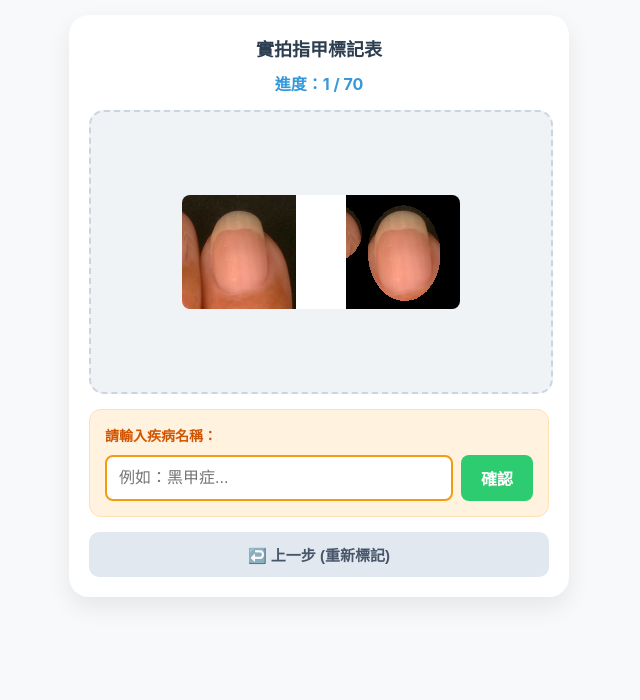
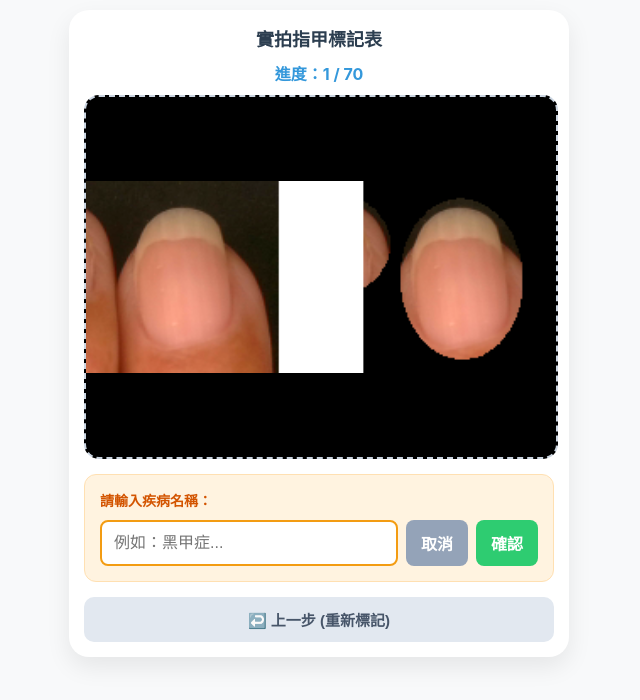
Before and after one commit to jacky473/Go-and-No-Go, a plain HTML site: page test.html in a window 1280 px wide. Both pictures are taken after a click on the button "其他 (自訂)". Shown: the whole page, without its empty margins (321-961 px from the left). Drawn offline with Linux system fonts and the light colour scheme.

Commit message:
Update test.html

```diff
--- a/test.html
+++ b/test.html
@@ -5,7 +5,6 @@
     <meta name="viewport" content="width=device-width, initial-scale=1.0, maximum-scale=1.0, user-scalable=no">
     <title>居家指甲健康監測系統 – 實拍指甲標記表</title>
 
-    <!-- 載入 Firebase v10 模組 -->
     <script type="module">
         import { initializeApp } from "https://www.gstatic.com/firebasejs/10.7.1/firebase-app.js";
         import { getFirestore, collection, addDoc, serverTimestamp } from "https://www.gstatic.com/firebasejs/10.7.1/firebase-firestore.js";
@@ -46,28 +45,29 @@
             flex-direction: column;
             align-items: center;
             min-height: 100vh;
-            padding: 15px 10px;
+            padding: 10px;
             box-sizing: border-box;
-            touch-action: manipulation; /* 防止手機點擊時雙擊放大 */
+            touch-action: manipulation;
         }
         .container {
             width: 100%;
             max-width: 500px;
             background: var(--card);
-            padding: 20px;
+            padding: 15px;
             border-radius: 20px;
             box-shadow: 0 10px 25px rgba(0,0,0,0.08);
             text-align: center;
             box-sizing: border-box;
         }
         h2 { margin-top: 0; margin-bottom: 10px; color: #2c3e50; font-size: 18px; }
-        .progress-text { font-size: 16px; font-weight: bold; color: var(--primary); margin-bottom: 15px; }
+        .progress-text { font-size: 16px; font-weight: bold; color: var(--primary); margin-bottom: 10px; }
 
-        /* 圖片區域 */
+        /* 放大後的圖片區域 */
         .img-box {
             width: 100%;
-            height: 280px;
-            background: #f0f3f6;
+            height: 45vh; /* 動態抓取螢幕高度的 45% */
+            min-height: 350px; /* 確保最小高度 */
+            background: #000; /* 改用黑色底，讓指甲對比更清楚 */
             border: 2px dashed #cbd5e1;
             border-radius: 15px;
             display: flex;
@@ -77,10 +77,9 @@
             margin-bottom: 15px;
         }
         .img-box img {
-            max-width: 100%;
-            max-height: 100%;
+            width: 100%;
+            height: 100%;
             object-fit: contain;
-            border-radius: 8px;
         }
 
         /* 觸控按鈕網格 */
@@ -132,13 +131,25 @@
             background: var(--success);
             color: white;
             border: none;
-            padding: 0 20px;
+            padding: 0 15px;
             border-radius: 8px;
             font-size: 16px;
             font-weight: bold;
             cursor: pointer;
         }
         .submit-btn:active { background: #27ae60; transform: scale(0.96); }
+
+        .cancel-btn {
+            background: #94a3b8;
+            color: white;
+            border: none;
+            padding: 0 15px;
+            border-radius: 8px;
+            font-size: 16px;
+            font-weight: bold;
+            cursor: pointer;
+        }
+        .cancel-btn:active { background: #64748b; transform: scale(0.96); }
 
         /* 上一步按鈕 */
         .undo-btn {
@@ -175,11 +186,12 @@
         <button class="label-btn other-btn" onclick="showOtherInput()">其他 (自訂)</button>
     </div>
 
-    <!-- 動態顯示的其他疾病輸入框 (包含專屬送出按鈕) -->
+    <!-- 動態顯示的其他疾病輸入框 (包含取消與確認按鈕) -->
     <div id="otherInputBox">
         <p style="margin: 0; color: #d35400; font-weight: bold; font-size: 14px; text-align: left;">請輸入疾病名稱：</p>
         <div class="input-row">
             <input type="text" id="otherText" placeholder="例如：黑甲症...">
+            <button class="cancel-btn" onclick="cancelOther()">取消</button>
             <button class="submit-btn" onclick="submitOther()">確認</button>
         </div>
     </div>
@@ -194,8 +206,9 @@ for (let i = 1; i <= 70; i++) {
     imageList.push(`${i}.png`);
 }
 
+// 改用 let 宣告以便從本機存檔中恢復進度
 let currentIndex = 0;
-const results = [];
+let results = [];
 
 // 2. 抓取 HTML 元素
 const nailImageElement = document.getElementById('nailImage');
@@ -204,14 +217,29 @@ const buttonGrid = document.getElementById('buttonGrid');
 const otherInputBox = document.getElementById('otherInputBox');
 const otherTextInput = document.getElementById('otherText');
 
-// 3. 更新畫面顯示
+// 3. 系統初始化 (檢查是否有未完成的進度)
+function initSystem() {
+    const savedIndex = localStorage.getItem('nail_label_index');
+    const savedResults = localStorage.getItem('nail_label_results');
+
+    if (savedIndex && savedResults && parseInt(savedIndex) > 0) {
+        if (confirm(`發現上次未完成的標記進度（已完成 ${savedIndex} 張）！\n是否接續標記？\n(按「確定」繼續，按「取消」清除紀錄重新開始)`)) {
+            currentIndex = parseInt(savedIndex);
+            results = JSON.parse(savedResults);
+        } else {
+            clearLocalProgress();
+        }
+    }
+    updateDisplay();
+}
+
+// 4. 更新畫面顯示
 function updateDisplay() {
     if (currentIndex < imageList.length) {
         nailImageElement.style.display = 'block';
         nailImageElement.src = imageList[currentIndex];
         progressElement.innerText = `進度：${currentIndex + 1} / ${imageList.length}`;
 
-        // 恢復顯示主按鈕，隱藏輸入框
         buttonGrid.style.display = 'grid';
         otherInputBox.style.display = 'none';
         otherTextInput.value = '';
@@ -226,19 +254,36 @@ function updateDisplay() {
     }
 }
 
-// 4. 處理一般按鈕點擊
+// 5. 將目前進度存入瀏覽器快取 (防呆防閃退)
+function saveProgressLocally() {
+    localStorage.setItem('nail_label_index', currentIndex);
+    localStorage.setItem('nail_label_results', JSON.stringify(results));
+}
+
+function clearLocalProgress() {
+    localStorage.removeItem('nail_label_index');
+    localStorage.removeItem('nail_label_results');
+}
+
+// 6. 處理一般按鈕點擊
 function handleLabel(labelValue) {
     saveAndNext(labelValue);
 }
 
-// 5. 處理「其他」按鈕點擊
+// 7. 處理「其他」按鈕點擊 (顯示) 與取消 (隱藏)
 function showOtherInput() {
-    buttonGrid.style.display = 'none'; // 隱藏主按鈕，避免誤觸
+    buttonGrid.style.display = 'none';
     otherInputBox.style.display = 'block';
     otherTextInput.focus();
 }
 
-// 6. 處理「其他」輸入框的確認送出
+function cancelOther() {
+    otherInputBox.style.display = 'none';
+    otherTextInput.value = '';
+    buttonGrid.style.display = 'grid'; // 恢復顯示主按鈕
+}
+
+// 8. 處理「其他」輸入框的確認送出
 function submitOther() {
     const val = otherTextInput.value.trim();
     if (val !== "") {
@@ -248,7 +293,7 @@ function submitOther() {
     }
 }
 
-// 7. 記錄結果並切換下一張
+// 9. 記錄結果並切換下一張
 function saveAndNext(labelValue, note = "") {
     results.push({
         image: imageList[currentIndex],
@@ -256,19 +301,21 @@ function saveAndNext(labelValue, note = "") {
         note: note
     });
     currentIndex++;
+    saveProgressLocally(); // 每次點擊都自動備份進度
     updateDisplay();
 }
 
-// 8. 上一步功能 (退回上一張)
+// 10. 上一步功能 (退回上一張並更新備份)
 function undoLast() {
     if (currentIndex > 0) {
         currentIndex--;
         results.pop();
+        saveProgressLocally();
         updateDisplay();
     }
 }
 
-// 9. 將結果寫入 Firebase
+// 11. 將結果寫入 Firebase
 async function saveToFirebase() {
     try {
         await addDoc(collection(db, "results"), {
@@ -276,6 +323,7 @@ async function saveToFirebase() {
             total_count: results.length,
             details: results
         });
+        clearLocalProgress(); // 上傳成功後清空本地暫存
         progressElement.innerHTML = "<span style='color: var(--success);'>🎉 感謝協助！所有標記結果已成功儲存至雲端資料庫！</span>";
     } catch (error) {
         console.error("Firebase 儲存失敗:", error);
@@ -283,8 +331,8 @@ async function saveToFirebase() {
     }
 }
 
-// 初始化顯示第一張圖片
-updateDisplay();
+// 啟動系統
+initSystem();
 </script>
 
 </body>
```
